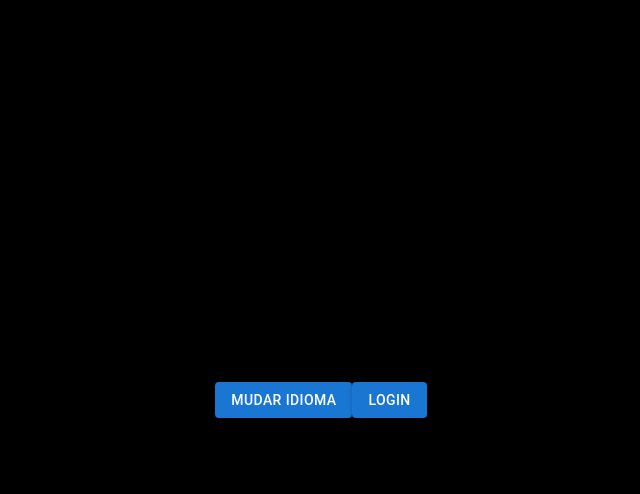
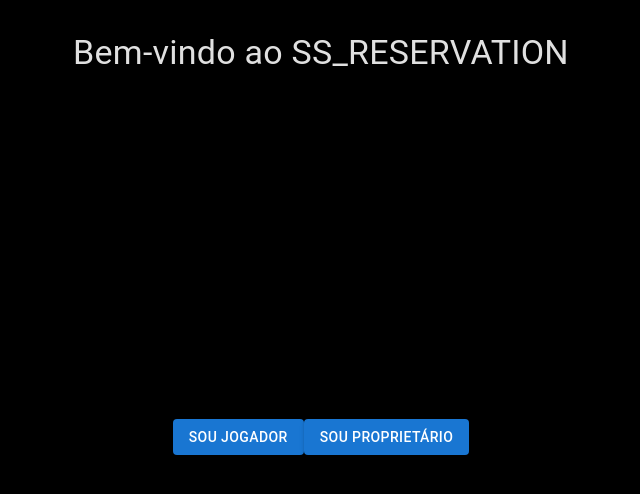
Before and after one commit to brunophmaia/ss-reservation-client, a Next.js app: page / in a window 1280 px wide. Shown: the top 494 px of the page, without its empty margins (319-959 px from the left). Built offline with nearby package versions, Linux system fonts and the light colour scheme.

Commit message:
feat: init google auth

```diff
--- /dev/null
+++ b/enums/user-type.enum.ts
@@ -0,0 +1,4 @@
+export enum UserType {
+    OWNER,
+    PLAYER
+};
--- a/package.json
+++ b/package.json
@@ -12,7 +12,10 @@
     "@emotion/react": "^11.11.4",
     "@emotion/styled": "^11.11.5",
     "@mui/material": "^5.16.0",
+    "@react-oauth/google": "^0.12.1",
+    "axios": "^1.7.2",
     "i18next": "^23.11.5",
+    "jwt-decode": "^4.0.0",
     "next": "14.2.4",
     "react": "^18",
     "react-dom": "^18",
--- a/pages/_app.tsx
+++ b/pages/_app.tsx
@@ -3,12 +3,15 @@ import type { AppProps } from "next/app";
 import { ThemeProvider } from '../context/theme-context';
 import '../config/i18n/i18n';
 import { DeviceProvider } from "@/context/device-context";
+import { GoogleOAuthProvider } from "@react-oauth/google";
 
 export default function App({ Component, pageProps }: AppProps) {
   return (
     <ThemeProvider>
       <DeviceProvider>
-        <Component {...pageProps} />
+        <GoogleOAuthProvider clientId='415197702083-j736do744e0nk9mr9kcrbcjr6iv8oa1s.apps.googleusercontent.com'>
+          <Component {...pageProps} />
+        </GoogleOAuthProvider>
       </DeviceProvider>
     </ThemeProvider>
   );
--- a/pages/index.tsx
+++ b/pages/index.tsx
@@ -1,41 +1,33 @@
-import Head from "next/head";
-import { Inter } from "next/font/google";
+import Button from '@mui/material/Button';
 import { useTranslation } from 'react-i18next'
-import Button from '@mui/material/Button';
-import { useState } from "react";
+import styles from './index.module.scss'
+import Typography from '@mui/material/Typography';
+import { useDevice } from '@/context/device-context';
 import { useRouter } from 'next/navigation';
 
-const inter = Inter({ subsets: ["latin"] });
+export default function LoginType() {
 
-export default function Home() {
-
+  const { t } = useTranslation();
+  const { isMobile } = useDevice();
   const router = useRouter();
 
-  const {
-    t,
-    i18n: { changeLanguage, language}
-  } = useTranslation();
-
-  const [currentLanguage, setCurrentLanguage ] = useState(language);
-
-  const handleChangeLanguage = () => {
-    const newLanguage = currentLanguage === 'en' ? 'pt' : 'en';
-    changeLanguage(newLanguage);
-    setCurrentLanguage(newLanguage);
-  };
+  const appName = process.env.NEXT_PUBLIC_APP_NAME;
 
   return (
-    <>
-      <Head>
-        <title>Create Next App</title>
-        <meta name="description" content="Generated by create next app" />
-        <meta name="viewport" content="width=device-width, initial-scale=1" />
-        <link rel="icon" href="/favicon.ico" />
-      </Head>
-      <div className={`${inter.className} ${'h100'} ${'horizontalCenter'} ${'verticalCenter'}`}>
-          <Button variant="contained" onClick={handleChangeLanguage}>{t('changeLanguage')}</Button>
-          <Button variant="contained" onClick={() => router.push('/login-type')}>LOGIN</Button>
+    <div className={`${'h100 w100'} ${styles.flexColumn}`}>
+      <Typography variant='h4' className={`horizontalCenter p-l-32 p-r-32 p-t-32 ${styles.clsTitle}`}>{t('welcomeApp', {appName})}</Typography>
+      <div className='h100 verticalCenter horizontalCenter'>
+        <div className={`${isMobile ? styles.flexColumn : ''}`}>
+            <Button className={isMobile ? 'm-b-8' : 'm-r-8'}
+                    variant="contained"
+                    onClick={() => router.push('/login?t=player')}>{t('player')}
+            </Button>
+            <Button className={isMobile ? 'm-t-8' : 'm-l-8'}
+                    variant="contained"
+                    onClick={() => router.push('/login?t=owner')}>{t('owner')}
+            </Button>
+        </div>
       </div>
-    </>
+    </div>
   );
 }
```
Also changed, not shown: pages/login-type/index.tsx (deleted, +0 -29 lines), pages/login/index.tsx (added, +40 -0 lines), pages/index.module.scss (renamed from pages/login-type/login-type.module.scss), 1 other file (tests, documents, lock files or other folders).
